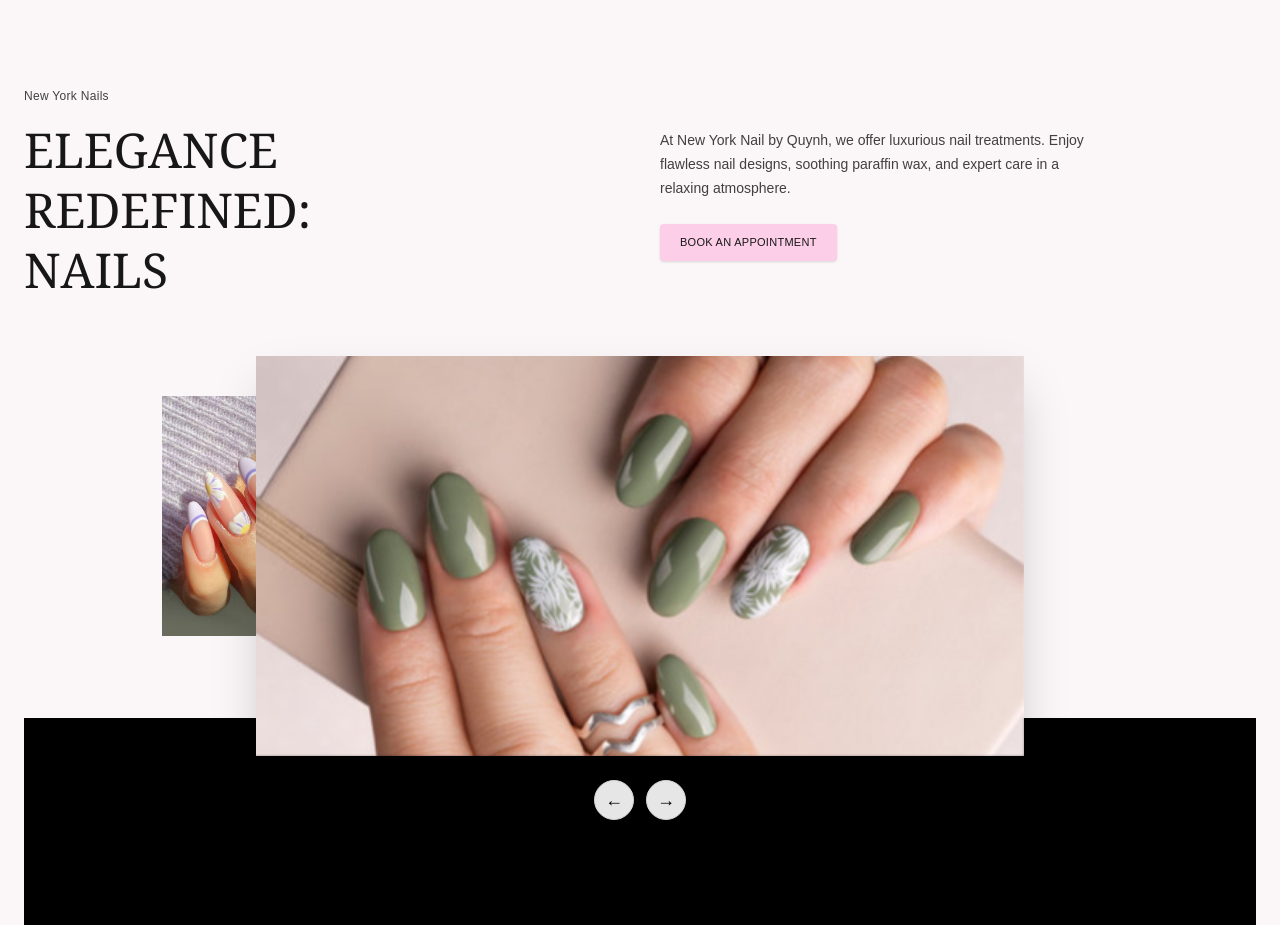
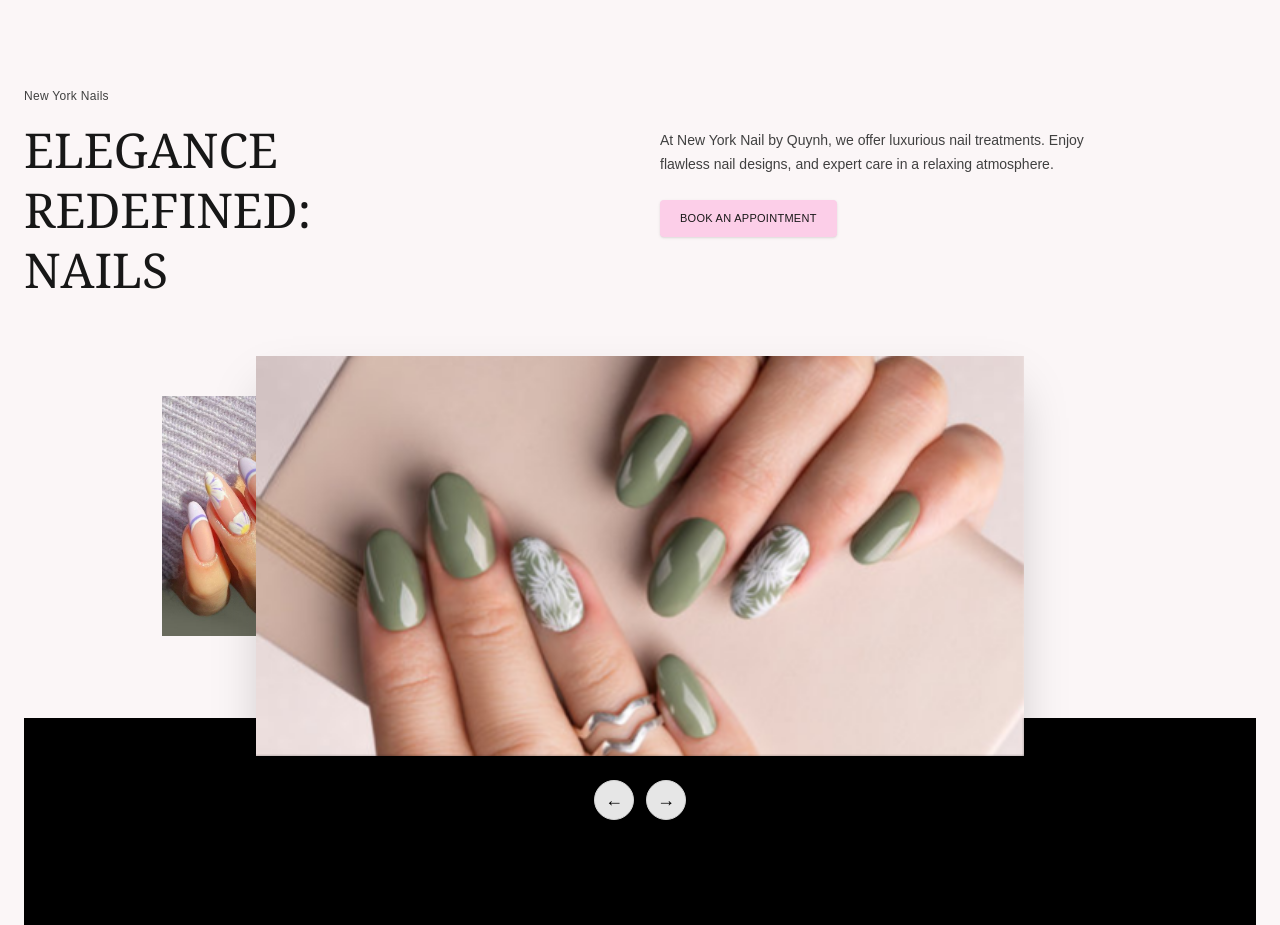
Before and after one commit to Plexdi/New-York-Nails, a Next.js app: page / in a window 1280 px wide. Shown: the part 1220-2145 px from the top of the page. Built offline with nearby package versions, Linux system fonts and the light colour scheme; no server answers; a web font is replaced by a local one.

Commit message:
fixed booking button

```diff
--- a/app/components/Booking.tsx
+++ b/app/components/Booking.tsx
@@ -24,9 +24,9 @@ const BAND_H = "h-[320px]";
 export default function BookingSection({
   heading = "ELEGANCE\nREDEFINED:\nNAILS",
   subheading = "New York Nails",
-  body = "At New York Nail by Quynh, we offer luxurious nail treatments. Enjoy flawless nail designs, soothing paraffin wax, and expert care in a relaxing atmosphere.",
+  body = "At New York Nail by Quynh, we offer luxurious nail treatments. Enjoy flawless nail designs, and expert care in a relaxing atmosphere.",
   ctaLabel = "BOOK AN APPOINTMENT",
-  ctaHref = "/booking",
+  ctaHref = "https://quynhkf2g.setmore.com",
   slides,
 }: BookingSectionProps) {
   const safeSlides = useMemo(() => slides.filter((s) => !!s?.src), [slides]);
```
